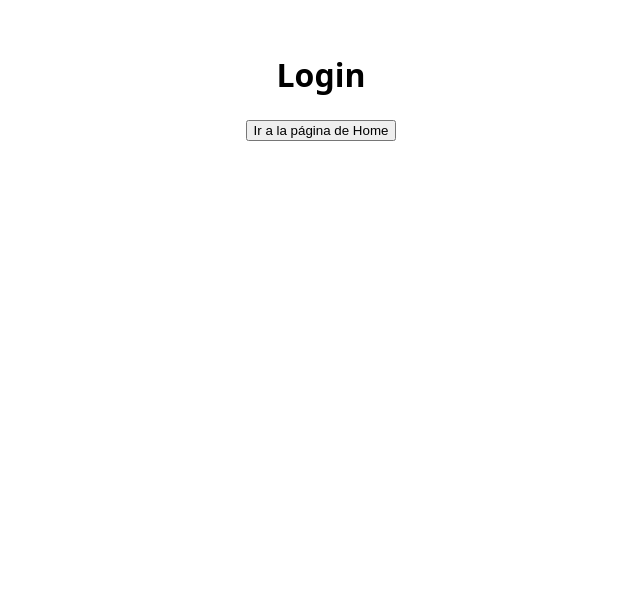
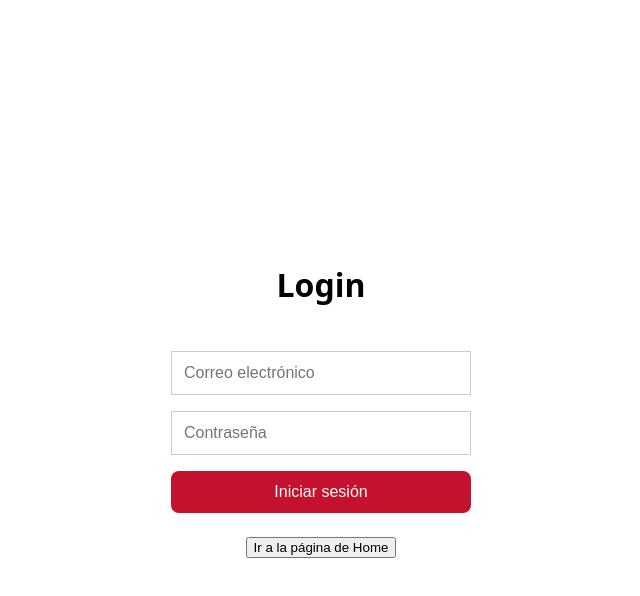
Before and after one commit to Giordanella/aulometro-front, a React (Vite) app: page /login in a window 1280 px wide. Shown: the top 596 px of the page, without its empty margins (319-959 px from the left). Built offline with nearby package versions, Linux system fonts and the light colour scheme.

Commit message:
Avances en Login

```diff
--- a/src/App.css
+++ b/src/App.css
@@ -1,6 +1,4 @@
 #root {
   max-width: 1280px;
   margin: 0 auto;
-  padding: 2rem;
-  text-align: center;
 }
--- a/src/index.css
+++ b/src/index.css
@@ -4,6 +4,8 @@
   text-rendering: optimizeLegibility;
   -webkit-font-smoothing: antialiased;
   -moz-osx-font-smoothing: grayscale;
+
+  --philippine-red: #c4122e;
 }
 
 body {
--- a/src/pages/Home.jsx
+++ b/src/pages/Home.jsx
@@ -1,4 +1,5 @@
 import { useNavigate } from "react-router-dom";
+import "./styles/Home.css";
 
 function Home() {
   const navigate = useNavigate();
@@ -8,7 +9,7 @@ function Home() {
   };
 
   return (
-    <div>
+    <div className="home-container">
       <h1>Home</h1>
       <button onClick={handleClick}>Ir a la página de Login</button>
     </div>
--- a/src/pages/Login.jsx
+++ b/src/pages/Login.jsx
@@ -1,4 +1,5 @@
 import { useNavigate } from "react-router-dom";
+import "./styles/Login.css";
 
 function Login() {
   const navigate = useNavigate();
@@ -8,9 +9,29 @@ function Login() {
   };
 
   return (
-    <div>
-      <h1>Login</h1>
-      <button onClick={handleClick}>Ir a la página de Home</button>
+    <div className="login-container">
+      <h1 className="login-title">Login</h1>
+      <form className="login-form">
+        <input
+          type="email"
+          placeholder="Correo electrónico"
+          className="login-input"
+          required
+        />
+        <input
+          type="password"
+          placeholder="Contraseña"
+          className="login-input"
+          required
+        />
+        <button type="submit" className="login-button">
+          Iniciar sesión
+        </button>
+      </form>
+
+      <button onClick={handleClick} className="home-button">
+        Ir a la página de Home
+      </button>
     </div>
   );
 }
--- /dev/null
+++ b/src/pages/styles/Home.css
@@ -0,0 +1,7 @@
+.home-container {
+  align-items: center;
+  display: flex;
+  flex-direction: column;
+  gap: 1rem;
+  padding: 2rem;
+}
--- /dev/null
+++ b/src/pages/styles/Login.css
@@ -0,0 +1,41 @@
+.login-container {
+  align-items: center;
+  display: flex;
+  flex-direction: column;
+  gap: 1.5rem;
+  justify-content: center;
+  min-height: 100vh;
+}
+
+.login-title {
+  font-size: 2rem;
+}
+
+.login-form {
+  display: flex;
+  flex-direction: column;
+  gap: 1rem;
+  max-width: 300px;
+  width: 100%;
+}
+
+.login-input {
+  border: 1px solid #ccc;
+  font-size: 1rem;
+  padding: 0.75rem;
+}
+
+.login-button {
+  background-color: var(--philippine-red);
+  border: none;
+  border-radius: 8px;
+  color: white;
+  cursor: pointer;
+  font-size: 1rem;
+  padding: 0.75rem;
+  transition: opacity 0.3s;
+}
+
+.login-button:hover {
+  opacity: 0.85;
+}
```
